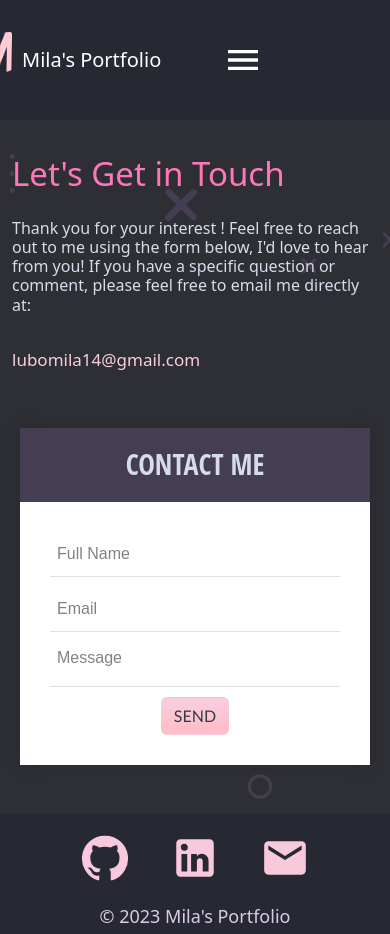
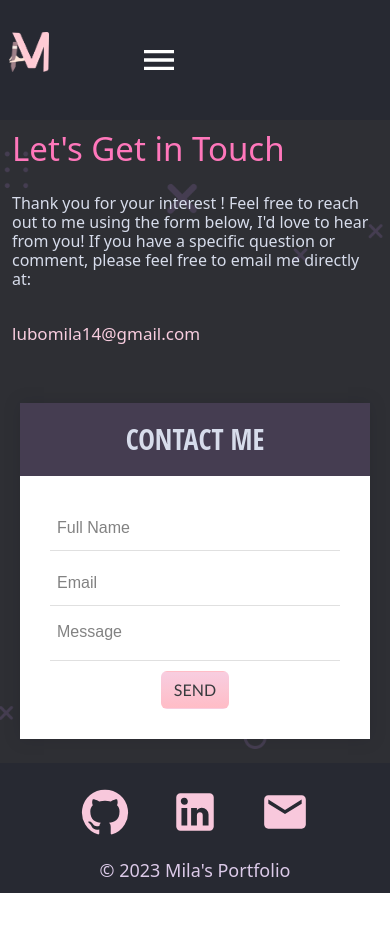
Before and after one commit to milla56/Lubomila-s-React-Portfolio, a React (Create React App) app: page /contact in a window 390 px wide. After the commit the page ends 893 px from the top, so only its background shows below. Built offline with nearby package versions, Linux system fonts and the light colour scheme.

Commit message:
favicon and media queries changed

```diff
--- a/public/index.html
+++ b/public/index.html
@@ -2,7 +2,7 @@
 <html lang="en">
   <head>
     <meta charset="utf-8" />
-    <link rel="icon" href="%PUBLIC_URL%/favicon.ico" />
+    <link rel="icon" href="%PUBLIC_URL%/android-icon-36x36.png" />
     <meta name="viewport" content="width=device-width, initial-scale=1" />
     <meta name="theme-color" content="#000000" />
     <meta
--- a/src/components/NavbarMenu.js
+++ b/src/components/NavbarMenu.js
@@ -21,7 +21,7 @@ const NavbarMenu = () => {
             alt="logo"
             className='logo'>
           </img>
-          <span id="title">Mila's Portfolio</span>
+          <span id="title"><Link to="/">Mila's Portfolio</Link></span>
           </Navbar.Brand>
 
 		{/* // Burger Menu  */}
--- a/src/styles/Navbar.css
+++ b/src/styles/Navbar.css
@@ -84,13 +84,13 @@
 
 /* OPEN LINKS */
 #open {
-  height: 300px;
+  height: 100vh;
 }
 
 #open .links{
   flex-direction: column;
   justify-content: flex-start;
-  margin-top: 30px;
+  margin-top: 100px;
 }
 
 #open a {
@@ -104,10 +104,17 @@
 
   .toggleButton {
     display: flex;
+    margin-left: 5%;
+
   }
   #close a {
     display: none;
   }
+
+  .navbar-brand{
+    margin-left: 10%;
+  }
+
 
 }
 
@@ -130,6 +137,7 @@
 
 
 
+
 }
 
  /* ==============MEDIA QUERY 768================ */
@@ -139,8 +147,7 @@
   }
 
   .links{
-    margin-top: 95px;
-    margin-left: -80%;
+   margin-right: 100%;
   }
 
   #title {
@@ -161,6 +168,6 @@
  /* ==============MEDIA QUERY 992================ */
  @media (max-width: 992px){
   .links{
-    margin-left: 30%;
+    margin-left: 10%;
   }
  }
--- a/src/styles/contact.css
+++ b/src/styles/contact.css
@@ -19,7 +19,7 @@
   background-position: center;
   background-size: cover;
   opacity: .9;
-  height: calc(100vh - 150px);
+  height: calc(94vh - 150px);
   display: flex;
   flex-direction: column;
   justify-content: center;
--- a/src/styles/footer.css
+++ b/src/styles/footer.css
@@ -16,7 +16,7 @@
 
 .footer{
   width: 100%;
-  height: 120px;
+  height: 130px;
   background: var(--dark2);
   display: flex;
   justify-content: center;
--- a/src/styles/home.css
+++ b/src/styles/home.css
@@ -16,6 +16,7 @@
   align-items: center;
   font-family:'Gill Sans', 'Gill Sans MT', Calibri, 'Trebuchet MS', sans-serif;
   color: var(--text2);
+
 }
 
 .jumbotron{
@@ -23,8 +24,7 @@
   background-image: url(../images/bck1.png);
   background-position: center;
   background-size: cover;
-  /* opacity: .9; */
-  height: calc(100vh - 150px);
+  /* height: calc(100vh - 150px); */
   display: flex;
   flex-direction: column;
   justify-content: center;
@@ -133,11 +133,11 @@ p.aboutPage a {
 @media (max-width: 576px) {
   .jumbotron{
   width: 100%;
-  height: 50%;
+  height: 150%;
   }
 
   .me-portrait{
-    width: 250px;
+    width: 150px;
 
 }
 
@@ -179,7 +179,7 @@ p.aboutPage a {
   @media (max-width: 768px) {
     .jumbotron{
       width: 100%;
-      height: 50%;
+      /* height: 250%; */
       }
 
       .me-portrait{
@@ -227,6 +227,10 @@ p.aboutPage a {
       width: 320px;
   }
 
+  /* .jumbotron{
+      height: calc(94vh - 150px);
+    } */
+
   .jumbotron h2{
     margin-top: 10%;
    }
@@ -256,6 +260,10 @@ p.aboutPage a {
    margin-top: 40px;
  }
 
+ .homepaSocials{
+  text-align: center;
+ }
+
 
 
   }
```
Also changed, not shown: public/android-icon-36x36.png (added).
